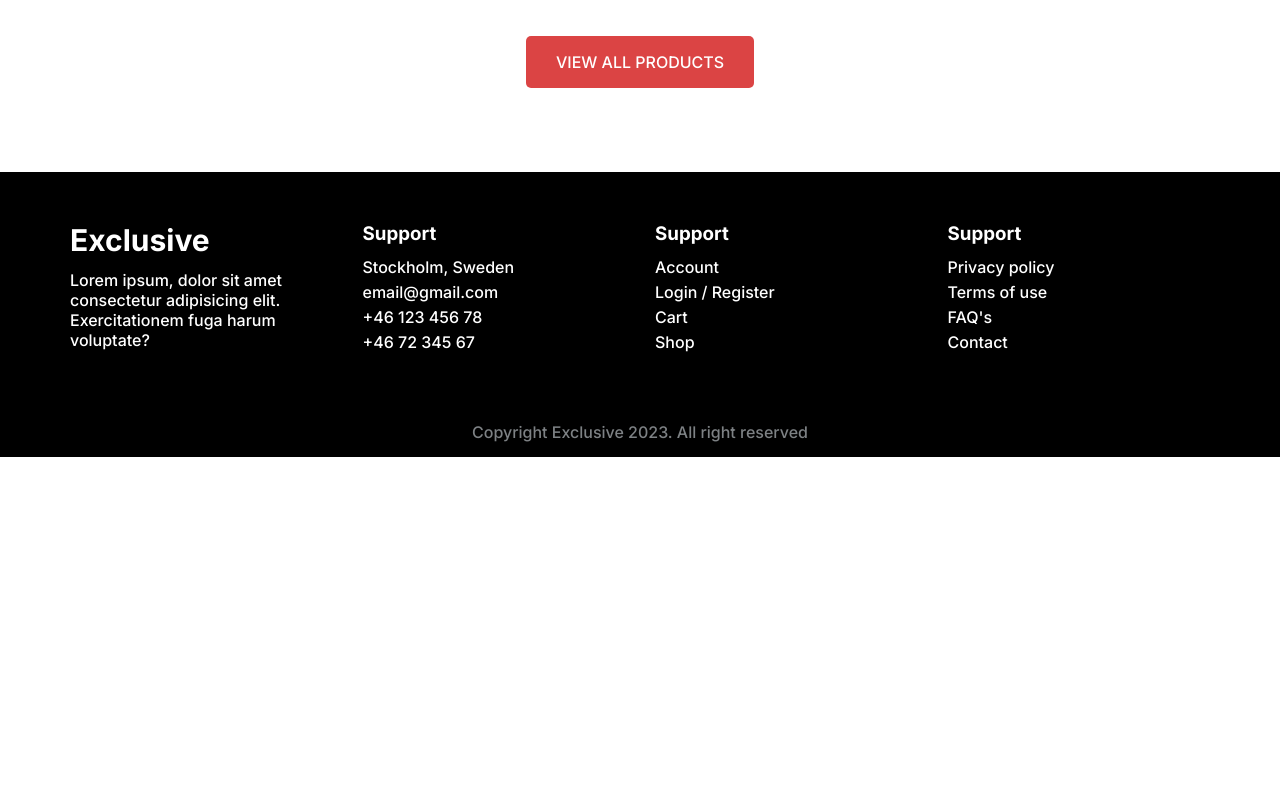
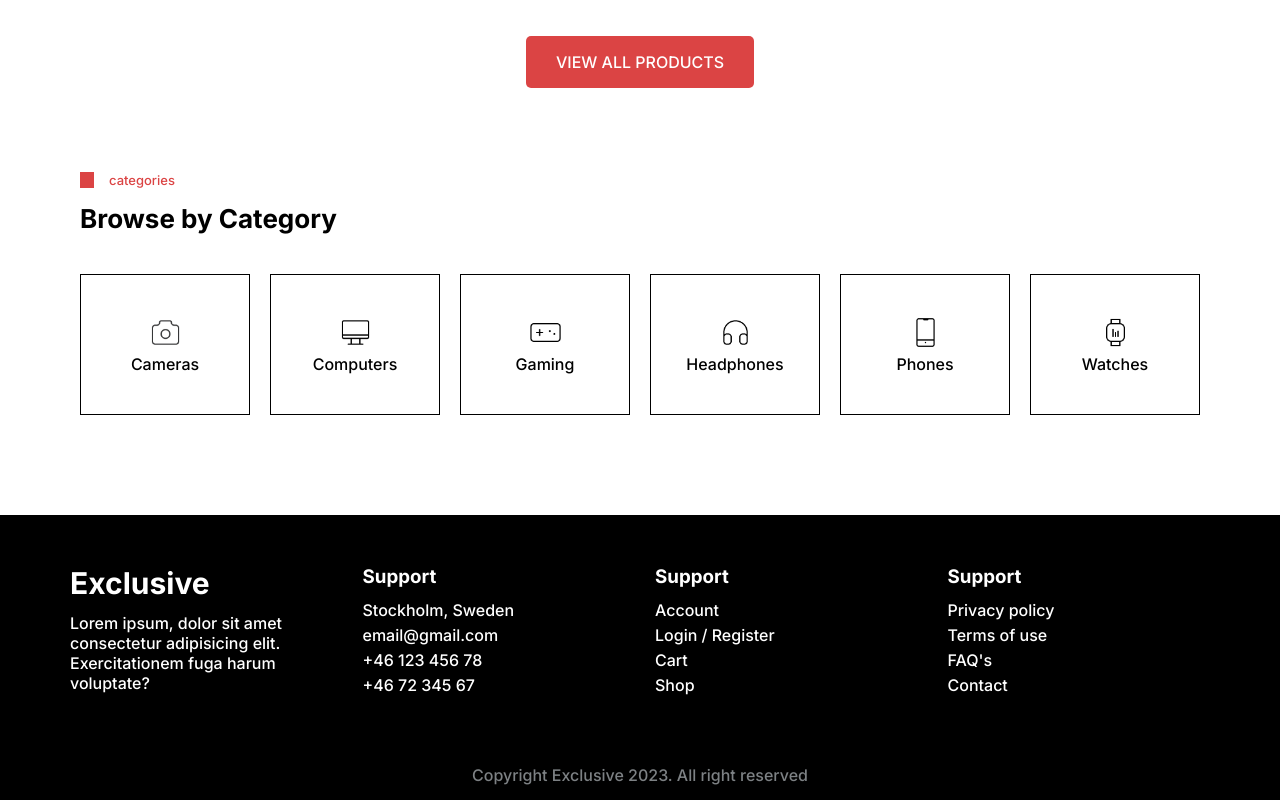
Before and after one commit to Thushan2002/e-commerce-site-react, a React (Vite) app: page / in a window 1280 px wide. Shown: the part 1125-1925 px from the top of the page. Before the commit the page ends 1582 px from the top, so only its background shows below. Built offline with nearby package versions, Linux system fonts and the light colour scheme.

Commit message:
feat: categories section added to home page

```diff
--- /dev/null
+++ b/src/components/Categories.jsx
@@ -0,0 +1,45 @@
+import React from "react";
+import cameraIcon from "../assets/image/icons/camera.png"; // Update paths as needed
+import computerIcon from "../assets/image/icons/computer.png";
+import gamingIcon from "../assets/image/icons/gaming.png";
+import headphoneIcon from "../assets/image/icons/headphone.png";
+import phoneIcon from "../assets/image/icons/phone.png";
+import watchIcon from "../assets/image/icons/watch.png";
+
+const Categories = () => {
+  const categories = [
+    { id: 1, name: "Cameras", icon: cameraIcon },
+    { id: 2, name: "Computers", icon: computerIcon },
+    { id: 3, name: "Gaming", icon: gamingIcon },
+    { id: 4, name: "Headphones", icon: headphoneIcon },
+    { id: 5, name: "Phones", icon: phoneIcon },
+    { id: 6, name: "Watches", icon: watchIcon },
+  ];
+
+  return (
+    <section className="section">
+      <div className="container">
+        <div className="section_category">
+          <p className="section_category_p">categories</p>
+        </div>
+        <div className="section_header">
+          <h3 className="section_title">Browse by Category</h3>
+        </div>
+        <div className="categories">
+          {categories.map((category) => (
+            <div key={category.id} className="category">
+              <img
+                src={category.icon}
+                alt={category.name}
+                className="category_icon"
+              />
+              <p className="category_name">{category.name}</p>
+            </div>
+          ))}
+        </div>
+      </div>
+    </section>
+  );
+};
+
+export default Categories;
--- a/src/components/Home.jsx
+++ b/src/components/Home.jsx
@@ -2,6 +2,7 @@ import React from "react";
 import Header from "./Header";
 import Navbar from "./Navbar";
 import FlashSale from "./Flashsale";
+import Categories from "./Categories";
 
 const Home = () => {
   return (
@@ -9,6 +10,7 @@ const Home = () => {
       <Navbar />
       <Header />
       <FlashSale />
+      <Categories />
     </div>
   );
 };
--- a/src/index.css
+++ b/src/index.css
@@ -522,6 +522,34 @@ ul {
     border-radius: 5px;
 }
 
+/* categories */
+.categories {
+    width: 100%;
+    display: grid;
+    grid-template-columns: repeat(auto-fit, minmax(14rem, 1fr));
+    grid-gap: 2rem;
+}
+
+.category {
+    text-align: center;
+    padding: 4rem 3rem;
+    border: 1px solid var(---color-white-2);
+    transition: all 0.3s ease;
+    cursor: pointer;
+    border: 1px solid black;
+}
+
+.category:hover {
+    background-color: var(--color-primary);
+    color: var(--color-white-2);
+    mix-blend-mode: multiply;
+}
+
+.category_icon {
+    width: 3.5rem;
+    height: auto;
+}
+
 /* footer */
 .footer {
     margin-top: 10rem;
```
